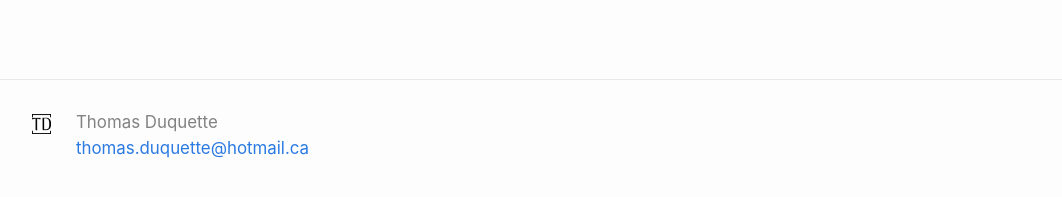
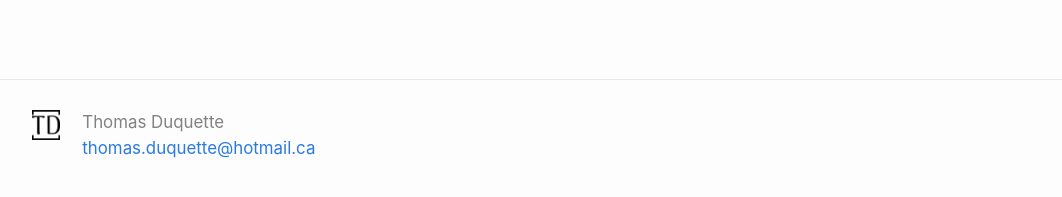
Before and after one commit to ThomasDuquette/ThomasDuquette.github.io, a Jekyll site: the page built from index.html, in a window 1280 px wide. Shown: the part 679-876 px from the top of the page, without its empty margins (38-1100 px from the left). Built offline with Jekyll 4.4.1, drawn with Linux system fonts in a browser that asks for light colours.

Commit message:
footer work

```diff
--- a/_includes/footer.html
+++ b/_includes/footer.html
@@ -5,7 +5,7 @@
 
     <!-- <span style="display:inline-block; width: 10;"></span> -->
     <div class="footer-col-wrapper">
-      <div class="img_side_text"> <a href="https://www.linkedin.com/in/thomas-duquette-6a0757214/"><img src= {{"assets/images/TD-logo-no-background.png" | relative_url}} alt={{ site.title }} style="width: 40px;"> </a> </div>
+      <div class="img_side_text"> <a href="https://www.linkedin.com/in/thomas-duquette-6a0757214/"><img src= {{"assets/images/TD-logo-no-background.png" | relative_url}} alt={{ site.title }} style="width: 60px;"> </a> </div>
 
       <div class="footer-col">
       {%- if site.author %}
--- a/assets/css/style.scss
+++ b/assets/css/style.scss
@@ -71,5 +71,5 @@
     background-color: #ddd;
 }
 .img_side_text {
-    margin-right: 10px;
+    margin-right: 7px;
 }
```
